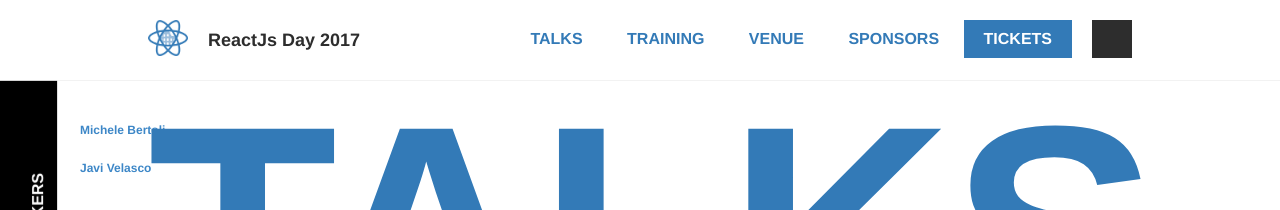
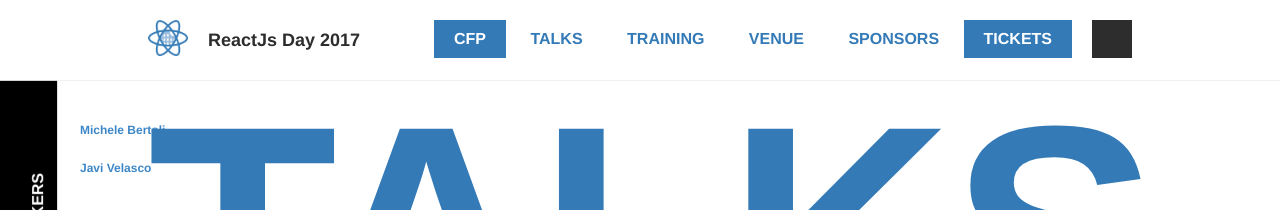
Before and after one commit to GrUSP/2017.reactjsday.it, a Jekyll site: the page built from talks.html, in a window 1280 px wide. Shown: the top 210 px of the page. Built offline with Jekyll 4.4.1, drawn with Linux system fonts in a browser that asks for light colours; some web fonts are replaced.

Commit message:
Added CFP in main menu

```diff
--- a/_includes/layout/header.html
+++ b/_includes/layout/header.html
@@ -15,6 +15,11 @@
         </a>
 
         <div class="header__menu-desktop">
+          {% if site.data.conference.call_for_paper %}
+            <a href="https://docs.google.com/forms/d/e/1FAIpQLSd0xm7YP_ASTLYR10OVvvIIdvDiSGOXy48SCnyJbZiqvXQWvA/viewform" target="_blank" class="button button--register">
+              CFP
+            </a>
+          {% endif %}
           {% if site.data.conference.talks_available %}
             <a href="{{ site.baseurl }}/talks.html" class="button">
               Talks
```
